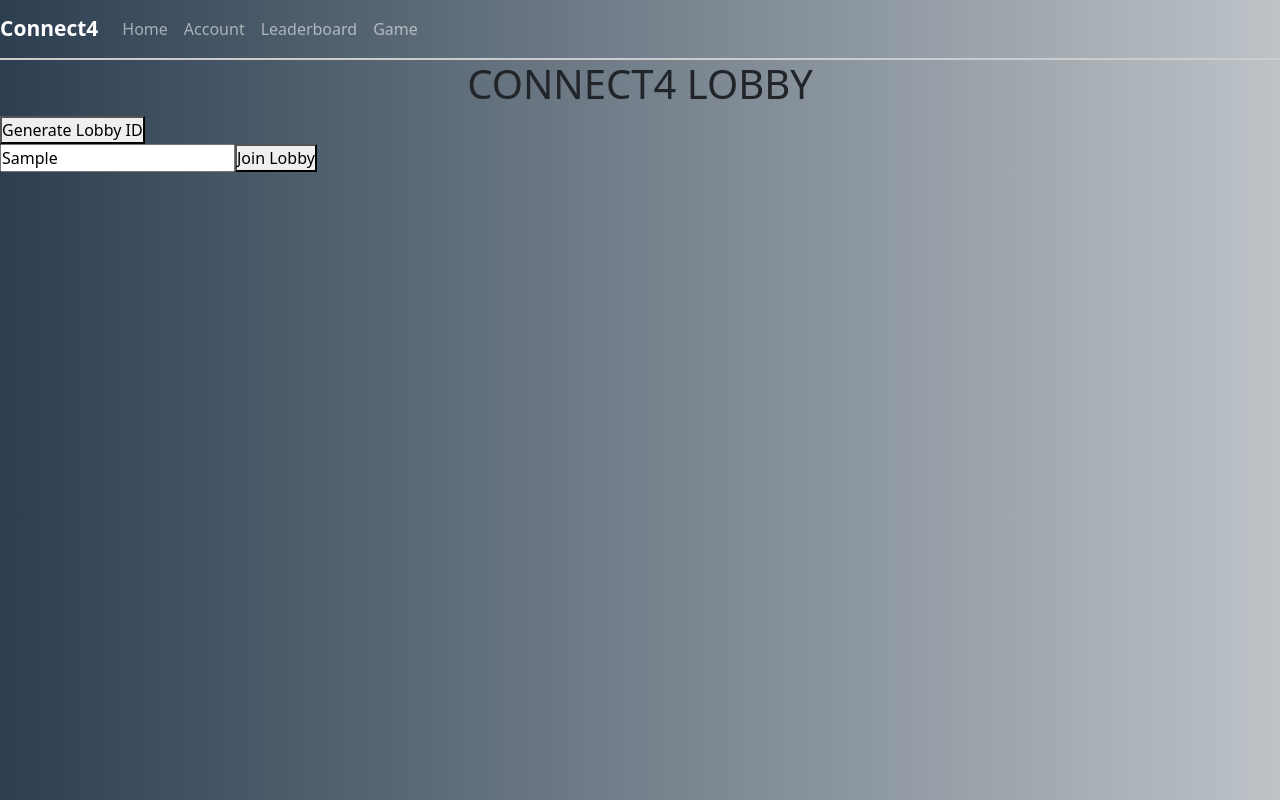
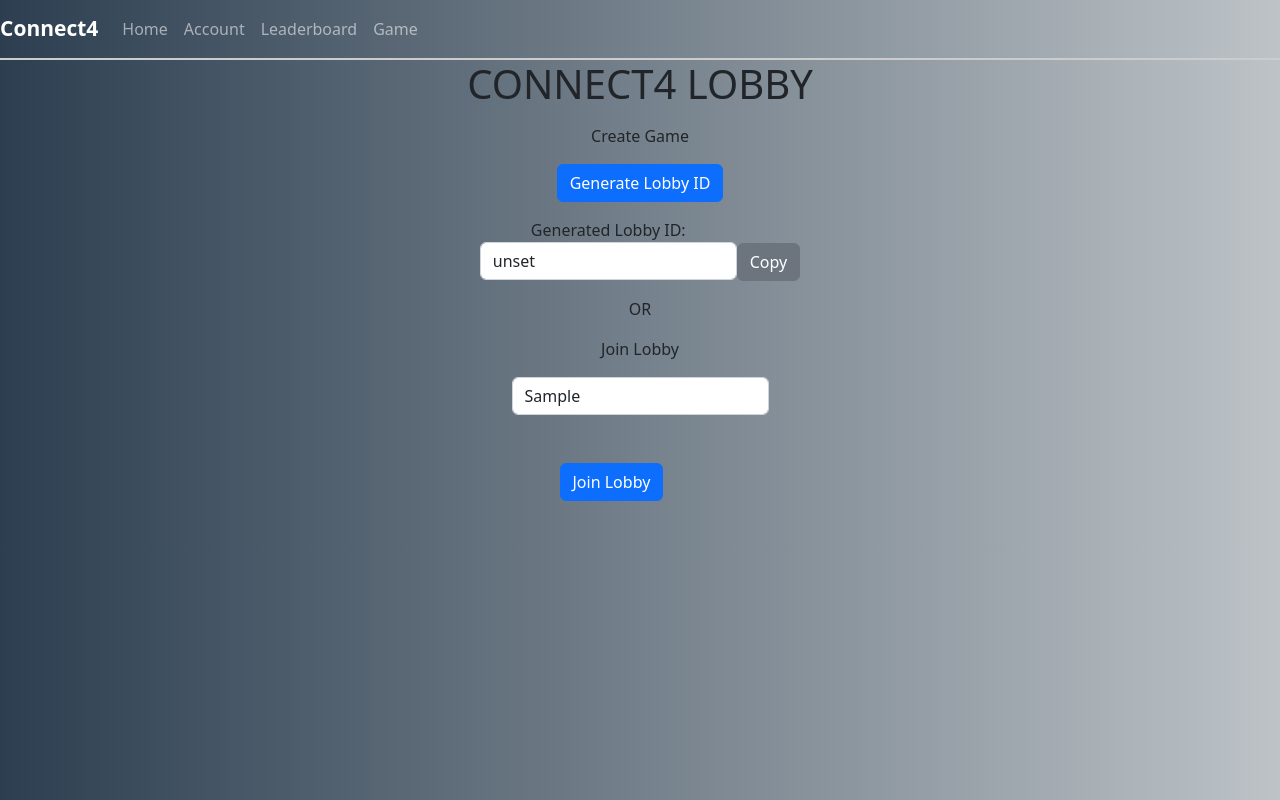
Before and after one commit to DiegoVG08/COMP589-CONNECT4, a React (Create React App) app: page /Game in a window 1280 px wide. Both pictures are taken after typing "Sample" into the empty fields and a click on the button "Generate Lobby ID". Built offline with nearby package versions, Linux system fonts and the light colour scheme; no server answers.

Commit message:
styling for lobbypage

```diff
--- a/src/component/newInterfaces/lobbyPage.js
+++ b/src/component/newInterfaces/lobbyPage.js
@@ -1,10 +1,14 @@
 import { getDatabase, ref, push, child, set} from "firebase/database";
 import React, { useState } from 'react';
 import { db, realtime } from '../Firebase';
+import "bootstrap/dist/css/bootstrap.min.css";
+
 
 const LobbyPage = () => {
   const [lobbyId, setLobbyId] = useState('');
   const [joined, setJoined] = useState(false);
+  const [generatedLobbyId, setGeneratedLobbyId] = useState('');
+
   const playerId = 'player1'; // Replace with actual player ID logic
 
   const generateLobbyId = () => {
@@ -13,6 +17,7 @@ const LobbyPage = () => {
     const newLobbyId = newLobbyRef.key;
     // Use the new lobby ID for further operations
     console.log("Generated lobby ID:", newLobbyId);
+    setGeneratedLobbyId(newLobbyId);
     writeLobbyData(newLobbyId);
   };
 
@@ -26,7 +31,7 @@ const LobbyPage = () => {
   const [gameState, setGameState] = useState(initialGameState);
 
 const writeLobbyData = (lobbyId) => {
-    const lobbyRef =ref( realtime, `lobbies/${lobbyId}`);
+    const lobbyRef =ref(realtime, `lobbies/${lobbyId}`);
 
     // Define the game data
     const gameData = {
@@ -75,7 +80,7 @@ const writeLobbyData = (lobbyId) => {
 
 
   const joinLobby = (lobbyId) => {
-    const lobbyRef = realtime.ref(`lobbies/${lobbyId}`);
+    const lobbyRef = ref( realtime, `lobbies/${lobbyId}`);
 
     lobbyRef.on('value', (snapshot) => {
       const lobbyData = snapshot.val();
@@ -124,7 +129,7 @@ const writeLobbyData = (lobbyId) => {
       setGameState(updatedGameState);
 
       // Update the lobby data in Firebase
-      db.ref(`lobbies/${lobbyId}/gameData`).update(updatedGameState);
+      ref(realtime, `lobbies/${lobbyId}/gameData`).update(updatedGameState);
     }
   };
 
@@ -142,22 +147,51 @@ const writeLobbyData = (lobbyId) => {
     return false; // Replace with the actual draw condition check
   };
 
+  const copyToClipboard = () => {
+    const textField = document.createElement('textarea');
+    textField.innerText = generatedLobbyId;
+    document.body.appendChild(textField);
+    textField.select();
+    document.execCommand('copy');
+    textField.remove();
+  };
+
   return (
-    <div>
-      <h1>Connect4 Lobby</h1>
+    <div className="container">
+      <h1 className="text-center">Connect4 Lobby</h1>
       {joined ? (
-        <p>You have joined Lobby ID: {lobbyId}</p>
+        <p className="text-center">You have joined Lobby ID: {lobbyId}</p>
       ) : (
         <div>
-          <button onClick={generateLobbyId}>Generate Lobby ID</button>
-          <form onSubmit={handleJoinLobby}>
-            <input type="text" value={lobbyId} onChange={(e) => setLobbyId(e.target.value)} />
-            <button type="submit">Join Lobby</button>
-          </form>
+          <p className="text-center mt-3 mb-3">Create Game</p>
+          <div className="text-center mb-3">
+            <button className="btn btn-primary" onClick={generateLobbyId}>
+              Generate Lobby ID
+            </button>
+          </div>
+          {generatedLobbyId && (
+            <div className="text-center mb-3">
+              <label>
+                Generated Lobby ID:
+                <input type="text" className="form-control" value={generatedLobbyId} readOnly />
+              </label>
+              <button className="btn btn-secondary" onClick={copyToClipboard}>
+                Copy
+              </button>
+            </div>
+          )}
+          <p className="text-center mt-3 mb-3">OR</p>
+          <p className="text-center mt-3 mb-3">Join Lobby</p>
+          <div className="d-flex justify-content-center mt-3">
+            <form onSubmit={handleJoinLobby}>
+              <input type="text" className="form-control" value={lobbyId} onChange={(e) => setLobbyId(e.target.value)} />
+              <button type="submit" className="btn btn-primary m-5">Join Lobby</button>
+            </form>
+          </div>
         </div>
       )}
     </div>
   );
-};
+          }
 
 export default LobbyPage;
```
